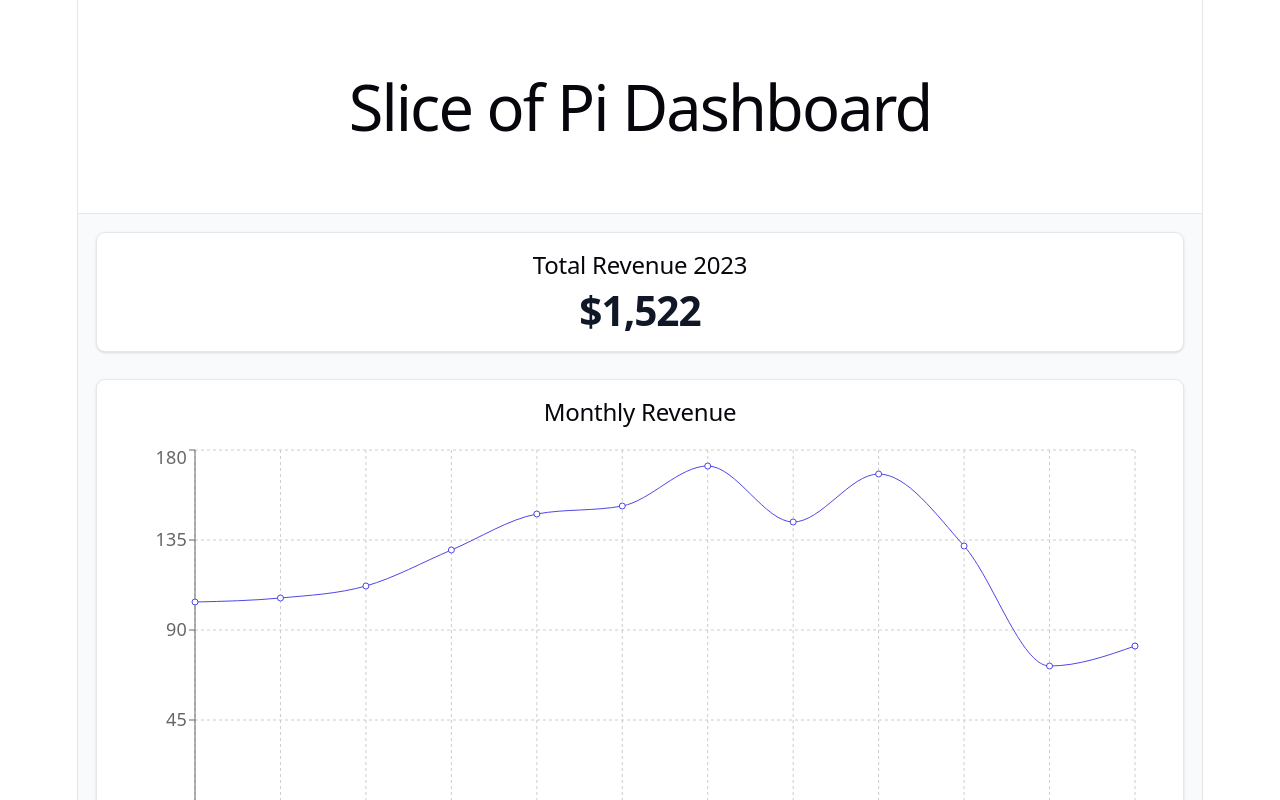
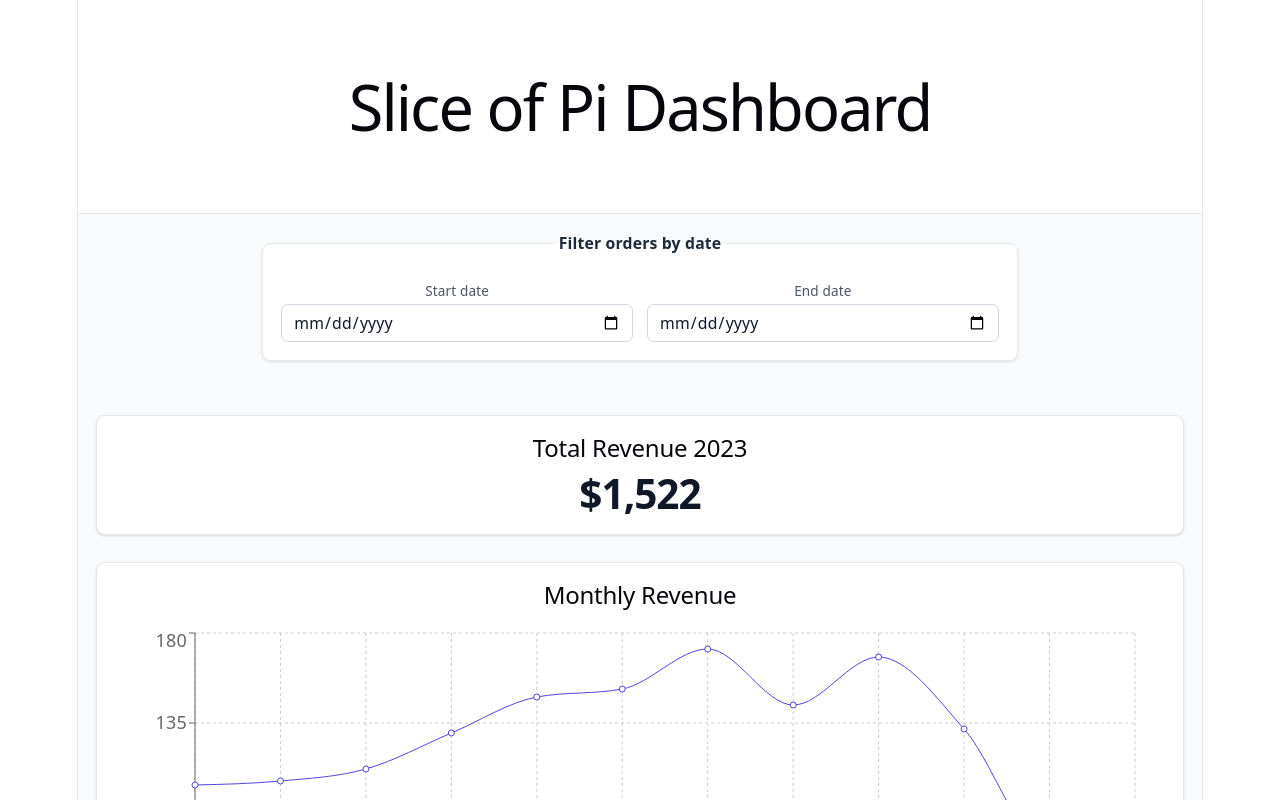
Before and after one commit to saoussen-slii/a-slice-of-pi-dashboard, a React (Vite) app: page / in a window 1280 px wide. Shown: the top 800 px of the page. Built offline with nearby package versions, Linux system fonts and the light colour scheme.

Commit message:
feature: ajout des filtre de date de debut et de fin

```diff
--- a/src/App.tsx
+++ b/src/App.tsx
@@ -1,8 +1,11 @@
+import { useState } from "react";
+import type { ChangeEvent } from "react";
 import {
   ReviewPieChart,
   StoreBarChart,
   MonthlyRevenueLineChart,
 } from "./components/charts";
+import { DateFilters } from "./components/filters";
 import TotalRevenueCard from "./components/kpi";
 import { orders } from "./data";
 import type { Order } from "./types.ts";
@@ -10,6 +13,17 @@ import type { Order } from "./types.ts";
 const allOrders = orders as Order[];
 
 const App = () => {
+  const [startDate, setStartDate] = useState("");
+  const [endDate, setEndDate] = useState("");
+
+  const handleStartDateChange = (event: ChangeEvent<HTMLInputElement>) => {
+    setStartDate(event.currentTarget.value);
+  };
+
+  const handleEndDateChange = (event: ChangeEvent<HTMLInputElement>) => {
+    setEndDate(event.currentTarget.value);
+  };
+
   return (
     <div className="w-full min-w-0 min-h-screen bg-gray-50">
       <header className="border-b border-gray-200 bg-white px-4 py-6 sm:px-6 sm:py-8 text-center">
@@ -19,6 +33,14 @@ const App = () => {
       </header>
 
       <main className="mx-auto grid w-full min-w-0 max-w-6xl grid-cols-1 gap-6 p-4 xl:grid-cols-2">
+        <div className="xl:col-span-2">
+          <DateFilters
+            startDate={startDate}
+            endDate={endDate}
+            onStartDateChange={handleStartDateChange}
+            onEndDateChange={handleEndDateChange}
+          />
+        </div>
         <div className="xl:col-span-2">
           <TotalRevenueCard />
         </div>
--- /dev/null
+++ b/src/components/filters/DateFilters.tsx
@@ -0,0 +1,46 @@
+import type { ChangeEvent } from "react";
+
+type DateFiltersProps = {
+  startDate: string;
+  endDate: string;
+  onStartDateChange: (event: ChangeEvent<HTMLInputElement>) => void;
+  onEndDateChange: (event: ChangeEvent<HTMLInputElement>) => void;
+};
+
+const DateFilters = ({
+  startDate,
+  endDate,
+  onStartDateChange,
+  onEndDateChange,
+}: DateFiltersProps) => {
+  return (
+    <fieldset className="mx-auto mb-6 w-full max-w-2xl rounded-lg border border-gray-200 bg-white p-4 shadow-sm">
+      <legend className="px-1 text-sm font-semibold text-gray-800">
+        Filter orders by date
+      </legend>
+      <div className="mt-2 flex flex-col gap-3 sm:flex-row">
+        <label className="flex min-w-0 flex-1 flex-col gap-1 text-xs font-medium text-gray-600">
+          Start date
+          <input
+            type="date"
+            value={startDate}
+            max={endDate || undefined}
+            onChange={onStartDateChange}
+            className="w-full rounded-md border border-gray-300 bg-white px-2.5 py-1.5 text-sm font-normal text-gray-900 focus:border-indigo-500 focus:outline-none focus:ring-2 focus:ring-indigo-200"
+          />
+        </label>
+        <label className="flex min-w-0 flex-1 flex-col gap-1 text-xs font-medium text-gray-600">
+          End date
+          <input
+            type="date"
+            value={endDate}
+            min={startDate || undefined}
+            onChange={onEndDateChange}
+            className="w-full rounded-md border border-gray-300 bg-white px-2.5 py-1.5 text-sm font-normal text-gray-900 focus:border-indigo-500 focus:outline-none focus:ring-2 focus:ring-indigo-200"
+          />
+        </label>
+      </div>
+    </fieldset>
+  );
+};
+export default DateFilters;
--- a/src/components/filters/index.ts
+++ b/src/components/filters/index.ts
@@ -1 +1,2 @@
 export { default as PizzaFilters } from "./PizzaFilters";
+export { default as DateFilters } from "./DateFilters";
```
